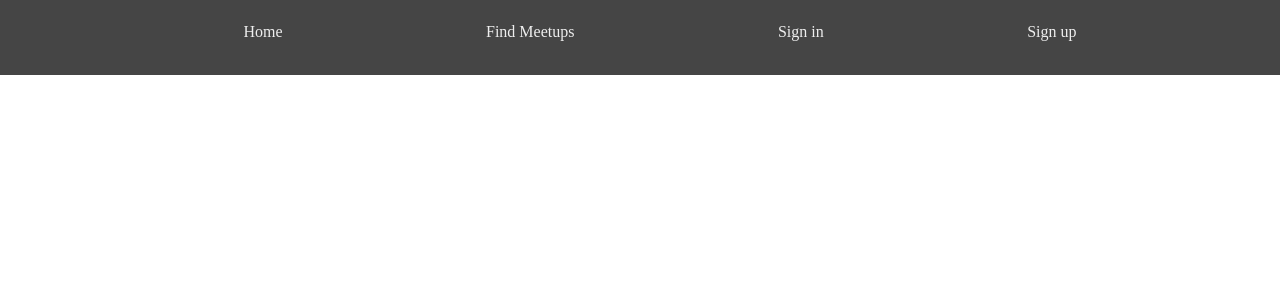
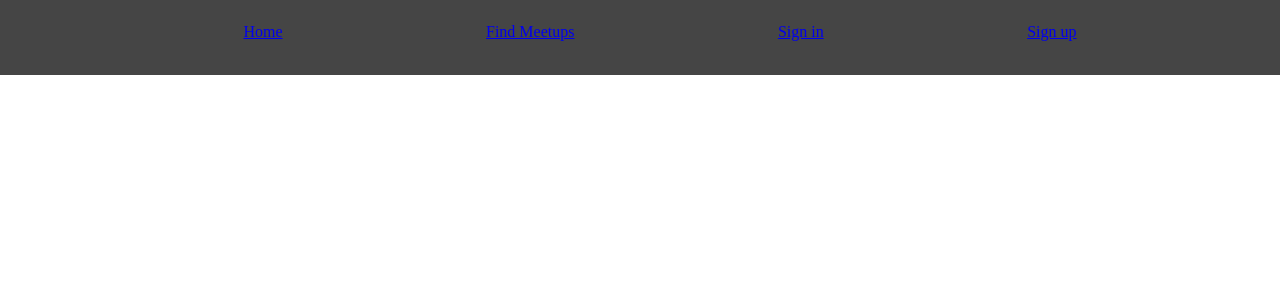
Before and after one commit to MatildaMared/meetup, a React (Create React App) app in the folder client/: page /signup in a window 1280 px wide. Shown: the top 300 px of the page. Built offline with nearby package versions, Linux system fonts and the light colour scheme.

Commit message:
add links for navbar

```diff
--- a/client/src/App.tsx
+++ b/client/src/App.tsx
@@ -3,6 +3,8 @@ import StartPage from "./pages/startpage/StartPage";
 import MeetupPage from "./pages/meetuppage/MeetupPage";
 import Navbar from "./components/Navbar/Navbar";
 import { MeetupProvider } from "./context/MeetupContext";
+// import SigninPage from "./pages/signinpage/SigninPage";
+import SignupPage from "./pages/signuppage/SignupPage";
 
 function App() {
   return (
@@ -13,6 +15,8 @@ function App() {
           <Routes>
             <Route path="/" element={<StartPage />} />
             <Route path="/meetups" element={<MeetupPage />} />
+            {/* <Route path="/signin" element={<SigninPage />} /> */}
+            <Route path="/signup" element={<SignupPage />} />
           </Routes>
         </div>
       </MeetupProvider>
--- a/client/src/components/Navbar/Navbar.tsx
+++ b/client/src/components/Navbar/Navbar.tsx
@@ -1,30 +1,48 @@
 import { useState } from "react";
+import { Link } from "react-router-dom";
 import styled from "styled-components/macro";
-
-// interface Props {
-//   items: string[];
-// }
 
 function Navbar() {
   const [isSelected, setIsSelected] = useState<string>("Home");
-  const items= ["Home", "Find Meetups", "Sign in", "Sign up"];
+  const items = ["Home", "Find Meetups", "Sign in", "Sign up"];
 
   function addClassHandler(e: any) {
     setIsSelected(e.target.innerHTML);
+    console.log(isSelected);
+
   }
 
   return (
     <NavbarWrapper>
       <ListWrapper>
-        {items.map((item) => (
-          <ListElement
-            key={item}
-            onClick={(e: object) => addClassHandler(e)}
-            className={isSelected === item ? "selected" : ""}
-          >
-            {item}
-          </ListElement>
-        ))}
+        <Link
+          to="/"
+          onClick={(e: object) => addClassHandler(e)}
+          className={isSelected === items[0] ? "selected" : ""}
+        >
+          {items[0]}
+        </Link>
+        <Link
+          to="/meetups"
+          onClick={(e: object) => addClassHandler(e)}
+          className={isSelected === items[1] ? "selected" : ""}
+        >
+          {items[1]}
+        </Link>
+        <Link
+          to="/signin"
+          onClick={(e: object) => addClassHandler(e)}
+          className={isSelected === items[2] ? "selected" : ""}
+        >
+          {items[2]}
+        </Link>
+        <Link
+          to="/signup"
+          onClick={(e: object) => addClassHandler(e)}
+          className={isSelected === items[3] ? "selected" : ""}
+        >
+          {items[3]}
+        </Link>
       </ListWrapper>
     </NavbarWrapper>
   );
--- /dev/null
+++ b/client/src/pages/signuppage/SignupPage.tsx
@@ -0,0 +1,7 @@
+import React from 'react';
+
+function SignupPage() {
+  return <div></div>;
+}
+
+export default SignupPage;
```
Also changed, not shown: 1 other file (tests, documents, lock files or other folders).
